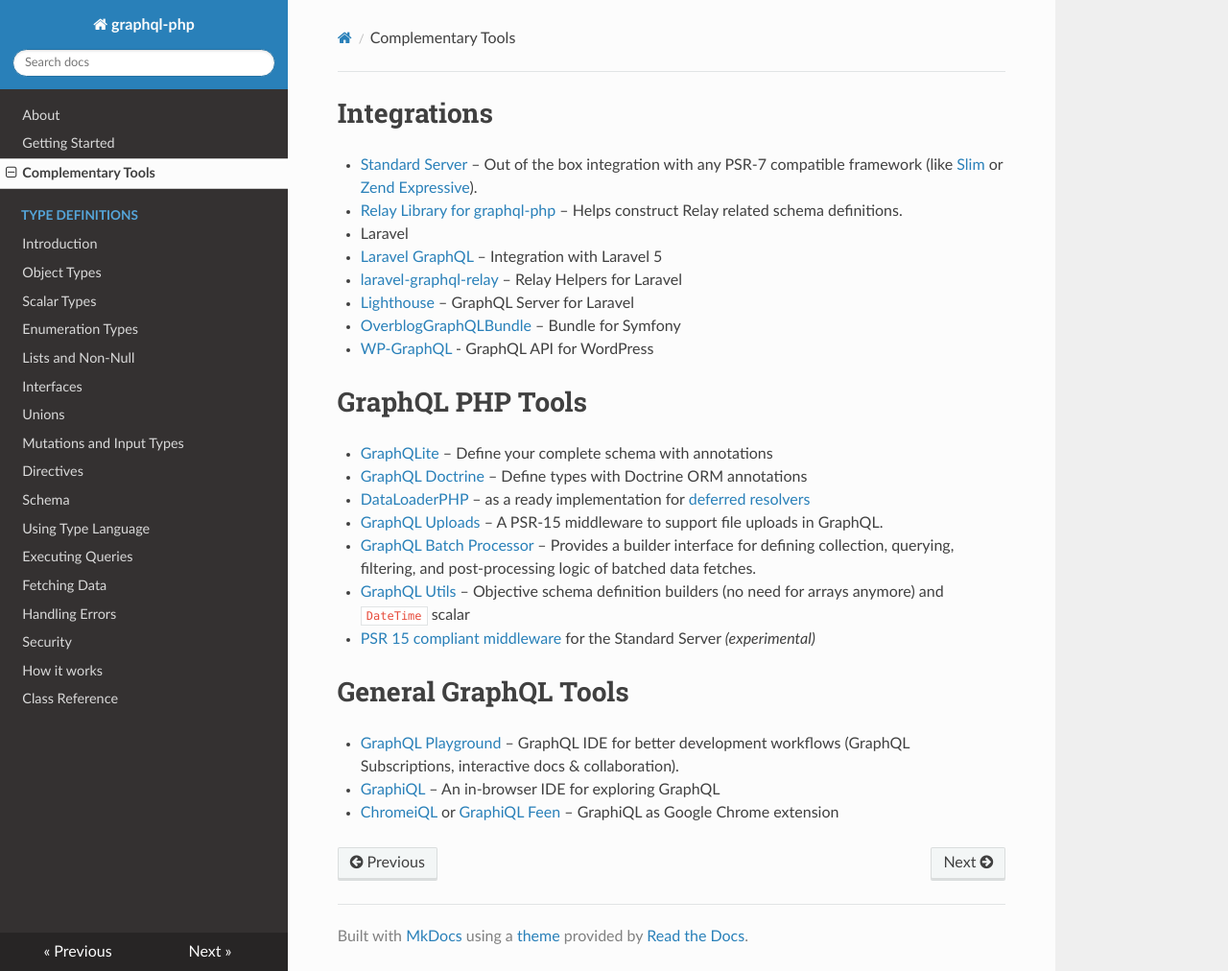
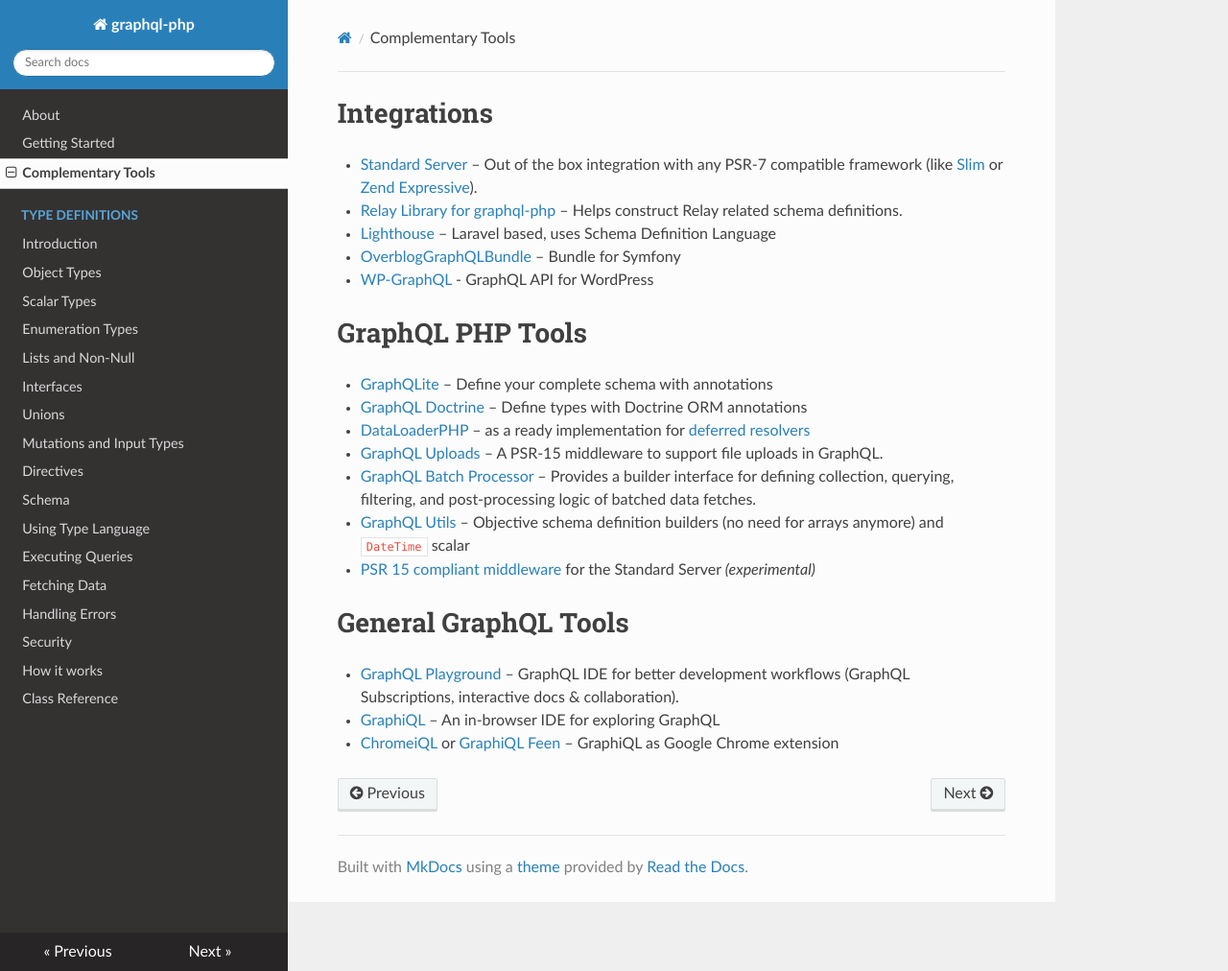
Before and after one commit to webonyx/graphql-php, an MkDocs documentation site: the page built from docs/complementary-tools.md, in a window 1280 px wide and 1012 px high. Shown: the whole window at 96% size. Built offline with MkDocs 1.6.1, drawn with Linux system fonts in a browser that asks for light colours; nearby versions of some CDN libraries; old or Windows-style settings are respelled for this version of MkDocs.

Commit message:
Remove deprecated tools and improve Lighthouse description
- The folklore package was archived by the owner.
- The lighthouse relay tools were integrated with the core

```diff
--- a/docs/complementary-tools.md
+++ b/docs/complementary-tools.md
@@ -2,10 +2,7 @@
 
 * [Standard Server](executing-queries.md/#using-server) – Out of the box integration with any PSR-7 compatible framework (like [Slim](http://slimframework.com) or [Zend Expressive](http://zendframework.github.io/zend-expressive/)).
 * [Relay Library for graphql-php](https://github.com/ivome/graphql-relay-php) – Helps construct Relay related schema definitions.
-* Laravel
-  - [Laravel GraphQL](https://github.com/Folkloreatelier/laravel-graphql) – Integration with Laravel 5
-  - [laravel-graphql-relay](https://github.com/nuwave/laravel-graphql-relay) – Relay Helpers for Laravel
-  - [Lighthouse](https://github.com/nuwave/lighthouse) – GraphQL Server for Laravel
+* [Lighthouse](https://github.com/nuwave/lighthouse) – Laravel based, uses Schema Definition Language
 * [OverblogGraphQLBundle](https://github.com/overblog/GraphQLBundle) – Bundle for Symfony
 * [WP-GraphQL](https://github.com/wp-graphql/wp-graphql) - GraphQL API for WordPress
 
```
